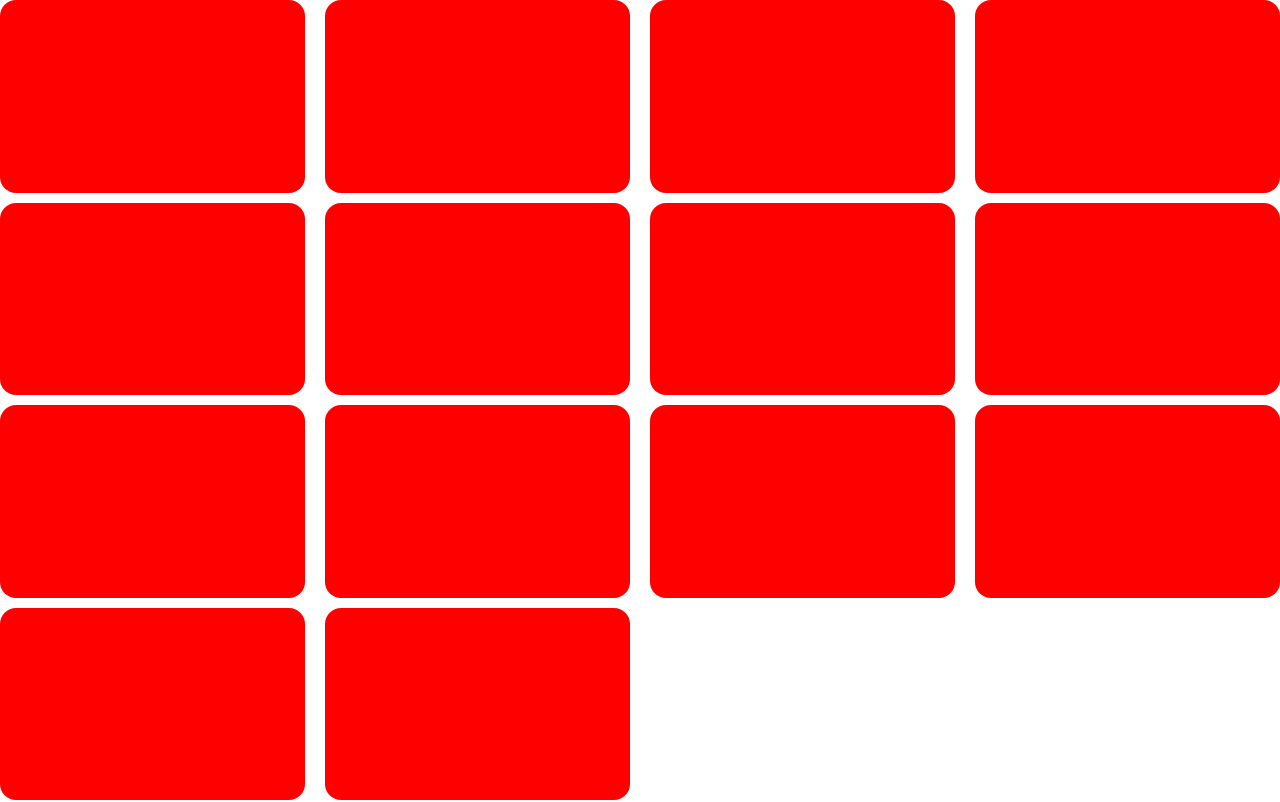
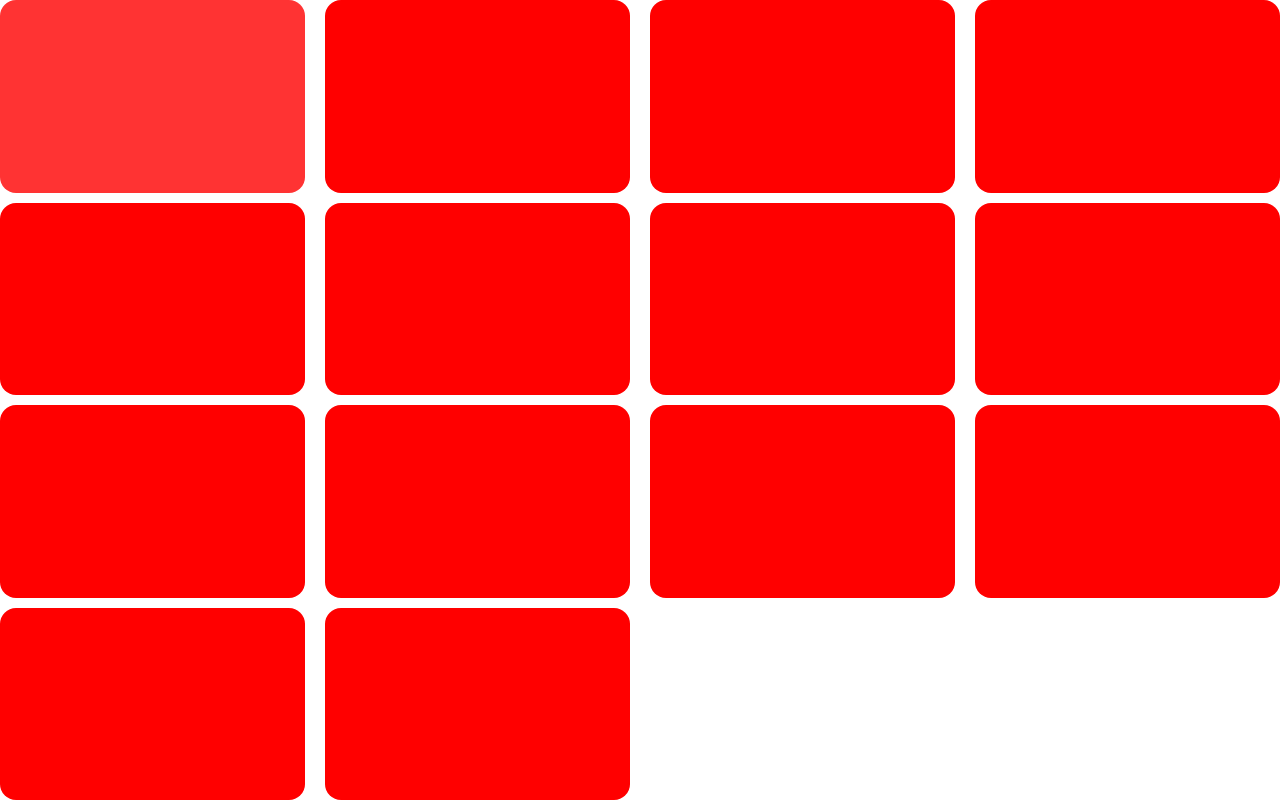
Before and after one commit to guillermoSb/memory-game, a React app: page / in a window 1280 px wide. In both pictures the pointer is over the element 152 px from the left and 96 px from the top of the page. Built offline with nearby package versions, Linux system fonts and the light colour scheme.

Commit message:
Added animation

```diff
--- a/src/index.scss
+++ b/src/index.scss
@@ -54,6 +54,10 @@
     }
     &--back {
       background: red;
+      transition: background-color 0.2s;
+      &:hover {
+        background-color: rgba($color: red, $alpha: 0.8);
+      }
     }
   }
 }
```
